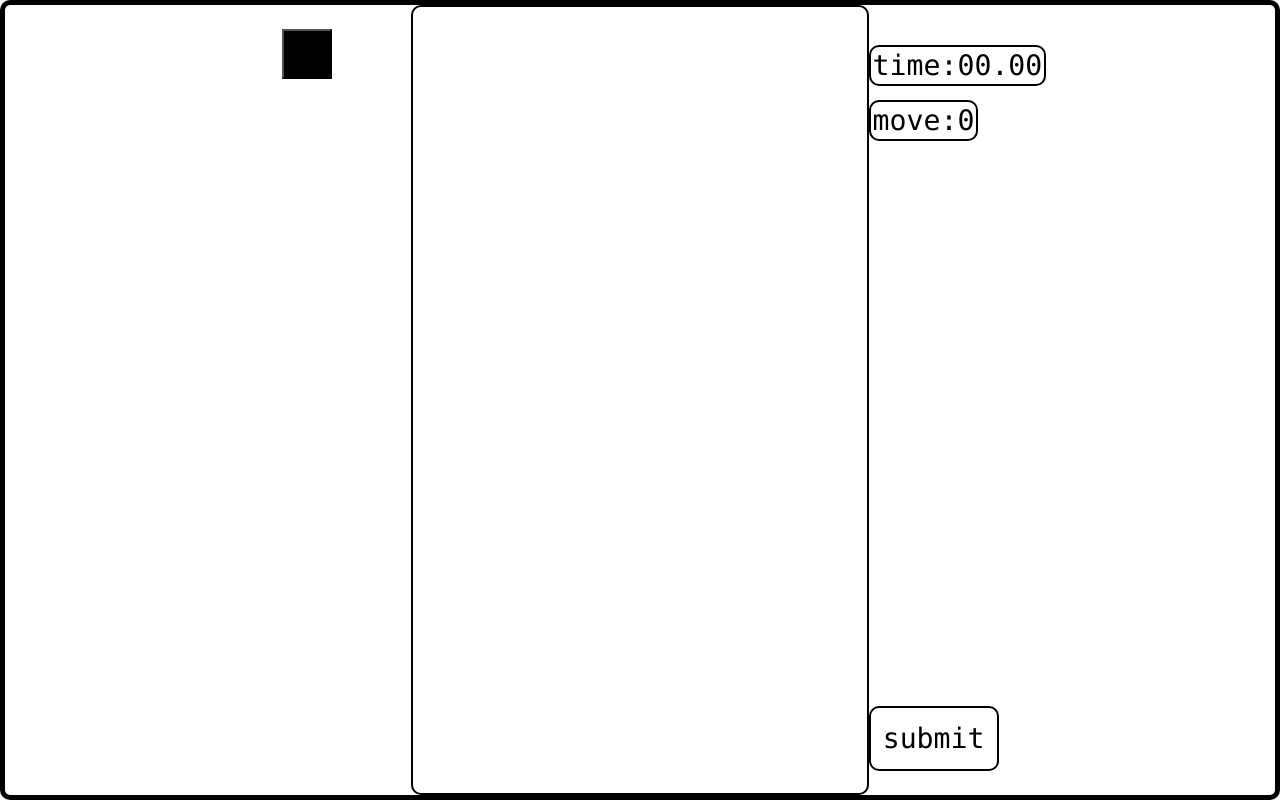
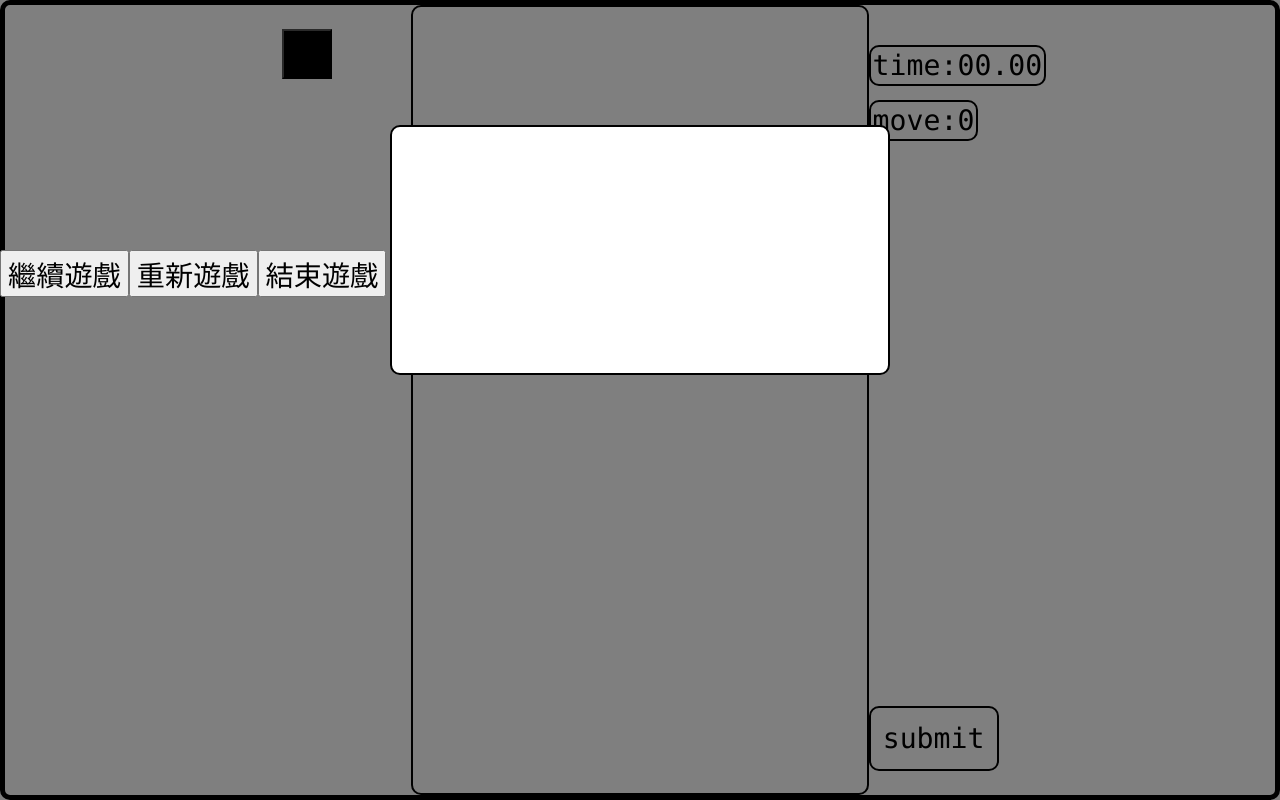
Before and after one commit to Xmax1231/Instant-Insanity, a website with bundled scripts: page index.html in a window 1280 px wide. Both pictures are taken after a click on the button "開始". Built offline with nearby package versions, Linux system fonts and the light colour scheme.

Commit message:
新增暫停頁面
Add pause page

```diff
--- a/app.js
+++ b/app.js
@@ -72,9 +72,17 @@ class App { // eslint-disable-line no-unused-vars
     var canvas_div = document.createElement("div");
     var time_div = document.createElement("div");
     var move_div = document.createElement("div");
+    var pauseBackgroundPage_div = document.createElement("div");
+    var pausePage_div = document.createElement("div");
+    var continue_btm = document.createElement("button");
+    var restart_btm = document.createElement("button");
+    var exit_btm = document.createElement("button");
 
     pause_btm.onclick = () => {app.pause();};
     submit_btm.onclick = () => {app.submit();};
+    continue_btm.onclick = () => {app.continue();};
+    restart_btm.onclick = () => {app.restart();};
+    exit_btm.onclick = () => {app.exit();};
 
     play_div.id = "play";
     pause_btm.id = "pause";
@@ -82,18 +90,31 @@ class App { // eslint-disable-line no-unused-vars
     canvas_div.id = "canvas-area";
     time_div.id = "time";
     move_div.id = "move";
+    pauseBackgroundPage_div.id = "pauseBackgroundPage";
+    pausePage_div.id = "pausePage";
+    continue_btm.id = "continue";
+    restart_btm.id = "restart";
+    exit_btm.id = "exit";
 
     submit_btm.innerText = "submit";
     time_div.innerText = "time:00.00";
     move_div.innerText = "move:0";
+    continue_btm.innerText = "繼續遊戲";
+    restart_btm.innerText = "重新遊戲";
+    exit_btm.innerText = "結束遊戲";
 
     play_div.appendChild(pause_btm);
     play_div.appendChild(submit_btm);
     play_div.appendChild(canvas_div);
     play_div.appendChild(time_div);
     play_div.appendChild(move_div);
+    pauseBackgroundPage_div.appendChild(pausePage_div);
+    pauseBackgroundPage_div.appendChild(continue_btm);
+    pauseBackgroundPage_div.appendChild(restart_btm);
+    pauseBackgroundPage_div.appendChild(exit_btm);
 
     document.getElementById("game").appendChild(play_div);
+    document.getElementById("game").appendChild(pauseBackgroundPage_div);
   }
 
   /**
@@ -117,7 +138,7 @@ class App { // eslint-disable-line no-unused-vars
    * 暫停遊戲
    */
   pause() {
-    // TODO
+    document.getElementById('pauseBackgroundPage').style.display='block';
   }
 
   /**
@@ -133,21 +154,21 @@ class App { // eslint-disable-line no-unused-vars
    * 繼續遊戲
    */
   continue() {
-    // TODO
+    document.getElementById('pauseBackgroundPage').style.display='none';
   }
 
   /**
    * 重新開始遊戲
    */
   restart() {
-    // TODO
+    document.getElementById('pauseBackgroundPage').style.display='none';
   }
 
   /**
    * 結束遊戲
    */
   exit() {
-    // TODO
+    this.gotoHome();
   }
 
   /**
--- a/main.css
+++ b/main.css
@@ -89,3 +89,29 @@ body{
     border-radius:10px;
     background: rgb(255, 255, 255);
 }
+#pauseBackgroundPage{
+    z-index: 99;
+    position: fixed;
+    bottom: 0;
+    right: 0;
+    width: 100%;
+    height: 100%;
+    background: rgba(0, 0, 0, 0.5);
+}
+#pausePage{
+    margin: 0px auto;
+    width: 500px;
+    height: 250px;
+    position: relative;
+    transform:translateY(50%);
+    border: 2px black solid;
+    border-radius:10px;
+    background: rgb(255, 255, 255);
+}
+#pausePage > button{
+    margin: 15px auto;
+    display: block;
+    border: 2px black solid;
+    border-radius:10px;
+    background: rgb(255, 255, 255);
+}
```
